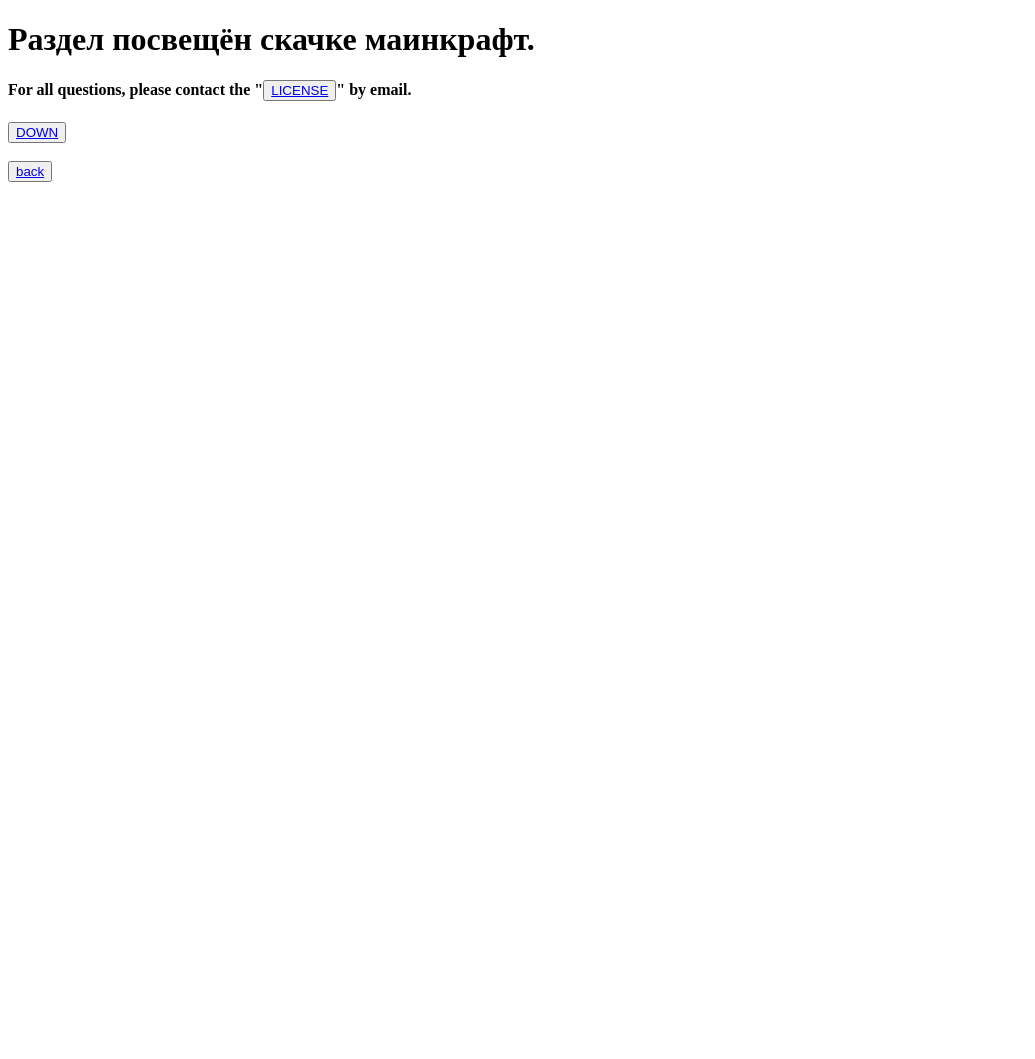
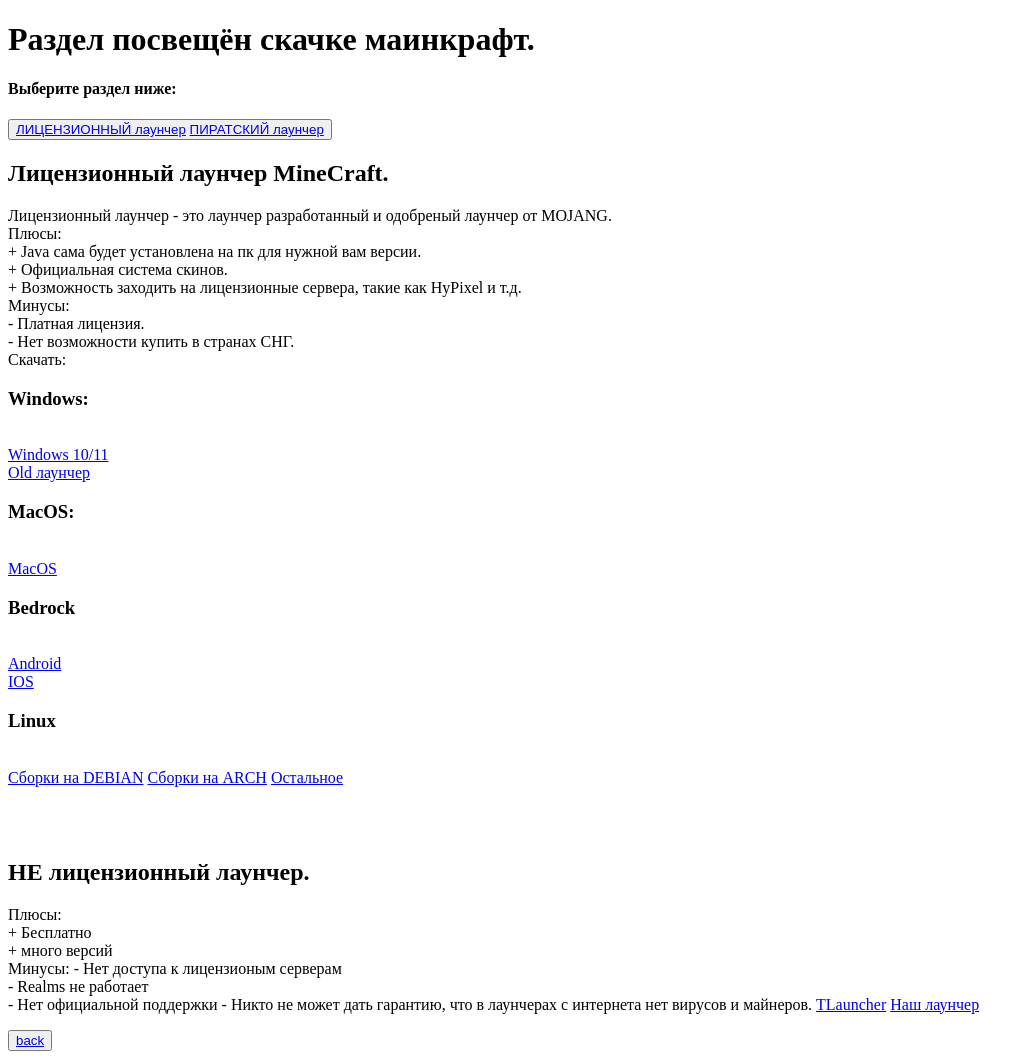
Before and after one commit to MaxiMax9055/Minecrafters_webresors, a Flask app: template templates/downloadm.html in a window 1280 px wide. Shown: the whole page, without its empty margins (0-1035 px from the left). Before the commit the page ends 182 px from the top, so only its background shows below. Run offline with Flask 3, Linux system fonts and the light colour scheme; the template is opened without the code that fills it, so the values that code supplies are empty.

Commit message:
Update downloadm.html

```diff
--- a/templates/downloadm.html
+++ b/templates/downloadm.html
@@ -5,12 +5,52 @@
   </head>
 <body>
 <h1>Раздел посвещён скачке маинкрафт.</h1>
-<h4>For all questions, please contact the "<button><a href="license">LICENSE</a></button>" by email.</h4>
+<h4>Выберите раздел ниже:</h4>
 <button>
-  <a href="test.zip" download>DOWN</a>
+<a href="#Licens">ЛИЦЕНЗИОННЫЙ лаунчер</a>
+<a href="#Pirat">ПИРАТСКИЙ лаунчер</a>
 </button>
+<a name="Licens"></a>
+<h2>Лицензионный лаунчер MineCraft.</h2>
+<p>
+Лицензионный лаунчер - это лаунчер разработанный и одобреный лаунчер от MOJANG.<br>
+Плюсы:<br>
+  + Java сама будет установлена на пк для нужной вам версии.<br>
+  + Официальная система скинов.<br>
+  + Возможность заходить на лицензионные сервера, такие как HyPixel и т.д.<br>
+Минусы:<br>
+  - Платная лицензия.<br>
+  - Нет возможности купить в странах СНГ.<br>
+Скачать:<br>
+<h3>Windows:</h3><br>
+<a href="/win10,11" download>Windows 10/11</a><br>
+<a href="/winold" download>Old лаунчер</a><br>
+<h3>MacOS:</h3><br>
+<a href="/macos" download>MacOS</a><br>
+<h3>Bedrock</h3><br>
+<a href="https://play.google.com/store/apps/details?id=com.mojang.minecraftpe">Android</a><br>
+<a href="https://apps.apple.com/us/app/minecraft/id479516143">IOS</a><br>
+<h3>Linux</h3><br>
+<a href="/lindeb">Сборки на DEBIAN</a>
+<a href="https://aur.archlinux.org/packages/minecraft-launcher">Сборки на ARCH</a>
+<a href="/linall">Остальное</a>
+</p>
 <br>
 <br>
+<a name="Pirat"></a>
+<h2>НЕ лицензионный лаунчер.</h2>
+<p>
+Плюсы:<br>
+  + Бесплатно<br>
+  + много версий<br>
+Минусы:
+  - Нет доступа к лицензионым серверам<br>
+  - Realms не работает<br>
+  - Нет официальной поддержки
+  - Никто не может дать гарантию, что в лаунчерах с интернета нет вирусов и майнеров.
+<a href="https://tlauncher.org/">TLauncher</a>
+<a href="/launcher">Наш лаунчер</a>
+</p>
 <button>
   <a href="/">back</a>
 </button>
```
